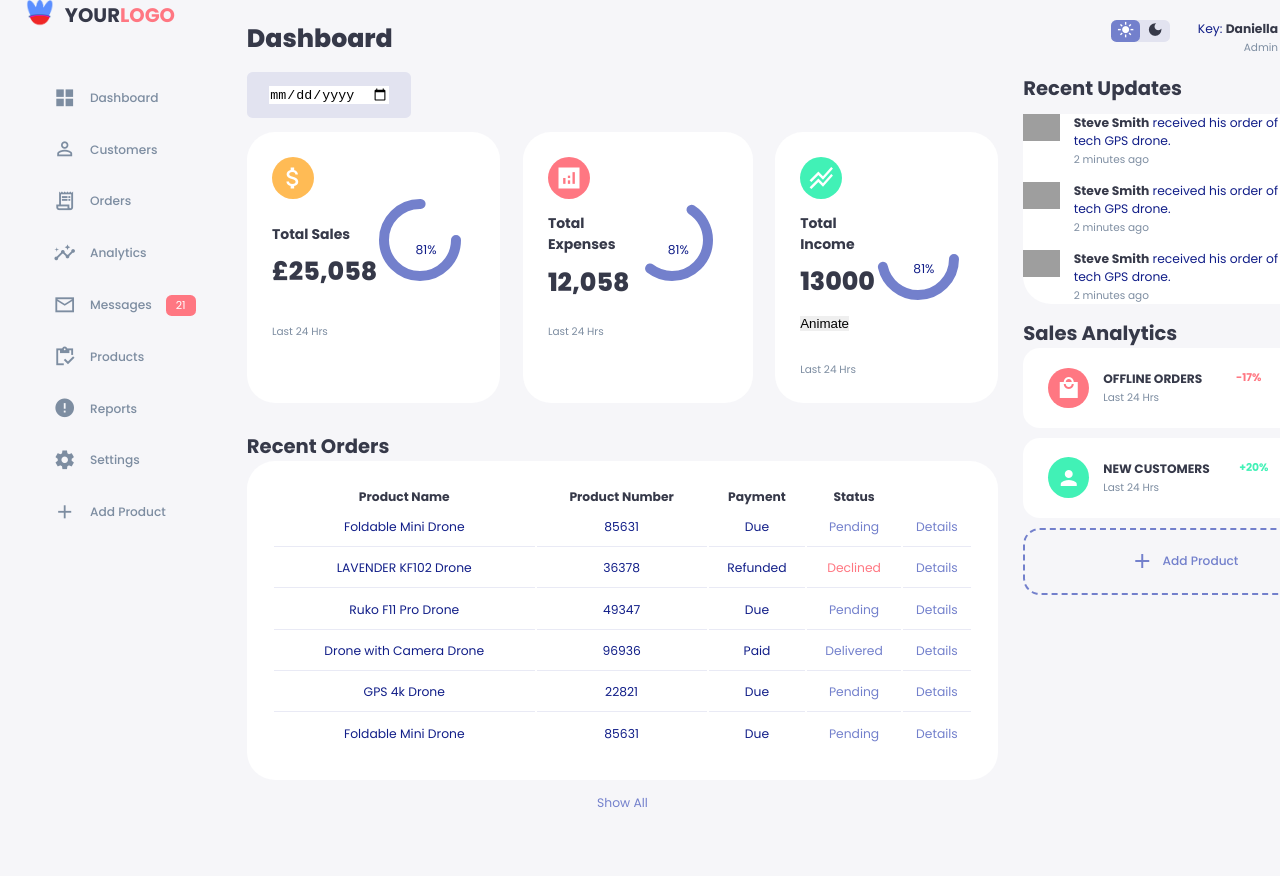
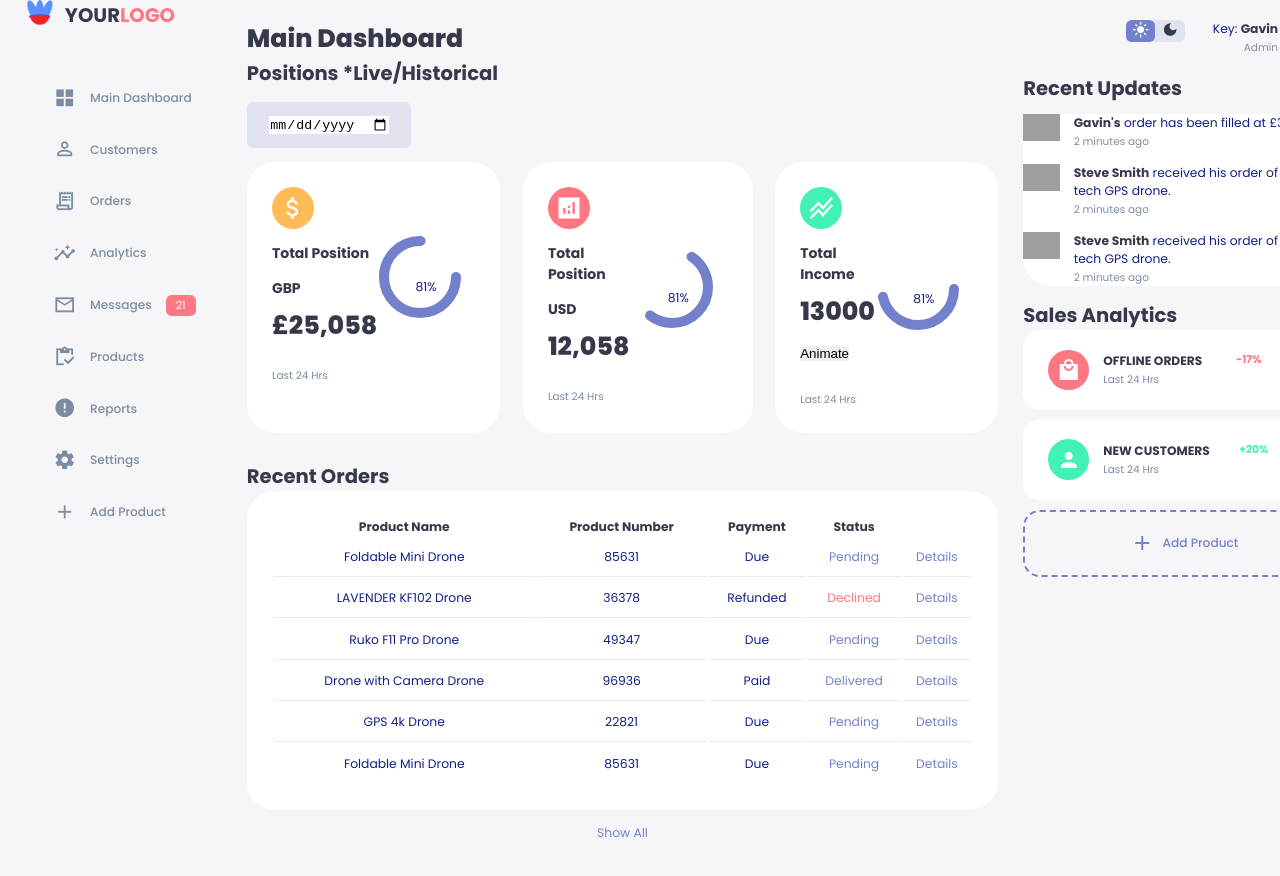
Before and after one commit to billyndroid/dashboard-example, a plain HTML site: page index.html in a window 1280 px wide. Shown: the top 876 px of the page. Drawn offline with Linux system fonts and the light colour scheme; grey boxes are pictures that could not be loaded; a web font is replaced by a local one.

Commit message:
Update index.html

```diff
--- a/index.html
+++ b/index.html
@@ -23,7 +23,7 @@
             <div class="sidebar">
                 <a href="#">
                     <span class="material-icons-sharp">grid_view</span>
-                    <h3>Dashboard</h3>
+                    <h3>Main Dashboard</h3>
                 </a>
 
                 <a href="#">
@@ -76,7 +76,8 @@
         </aside>
         <!--((((((((((((((End of Aside Section))))))))))))))-->
         <main>
-            <h1>Dashboard</h1>
+            <h1>Main Dashboard</h1>
+            <h2>Positions *Live/Historical</h2>
 
             <div class="date">
                 <input type="date">
@@ -89,7 +90,8 @@
                     <span class="material-icons-sharp">attach_money</span>
                     <div class="middle">
                         <div class="left">
-                            <h3>Total Sales</h3>
+                            <h3>Total Position</h3>
+                            <h3>GBP</h3>
                             <h1>£25,058</h1>
                         </div>
 
@@ -111,7 +113,8 @@
                     <span class="material-icons-sharp">analytics</span>
                     <div class="middle">
                         <div class="left">
-                            <h3>Total Expenses</h3>
+                            <h3>Total Position</h3>
+                            <h3>USD</h3>
                             <h1>12,058</h1>
                         </div>
                         <div class="progress">
@@ -185,7 +188,7 @@
                     </div>
                     <div class="profile">
                         <div class="info">
-                            <p> Key: <b>Daniella</b></p>
+                            <p> Key: <b>Gavin</b></p>
                             <small class="text-muted">Admin</small>
                         </div>
                         <div class="profile-pic">
@@ -207,7 +210,7 @@
                             <img src="assets/profile-pic-2.png">
                         </div>
                         <div class="message">
-                            <p><b>Steve Smith</b> received his order of Night Lion tech GPS drone.</p>
+                            <p><b>Gavin's</b> order has been filled at £30.45 .</p>
                             <small class="text-muted">2 minutes ago</small>
                         </div>
                     </div>
```
